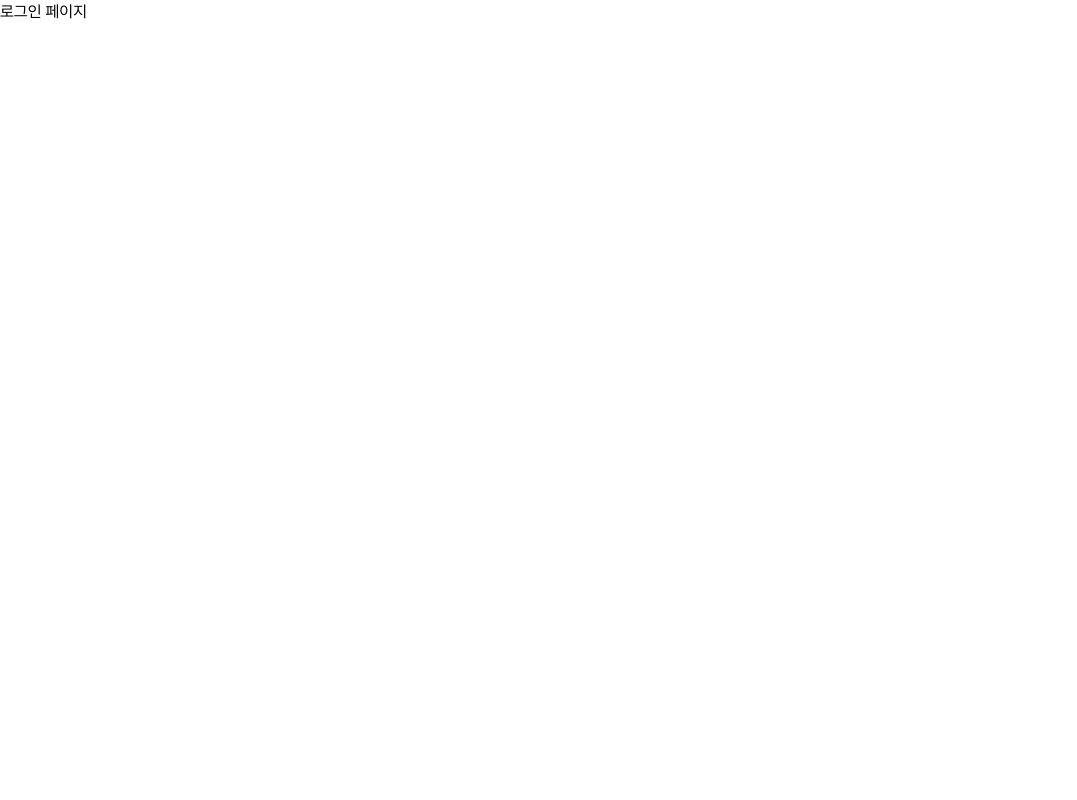
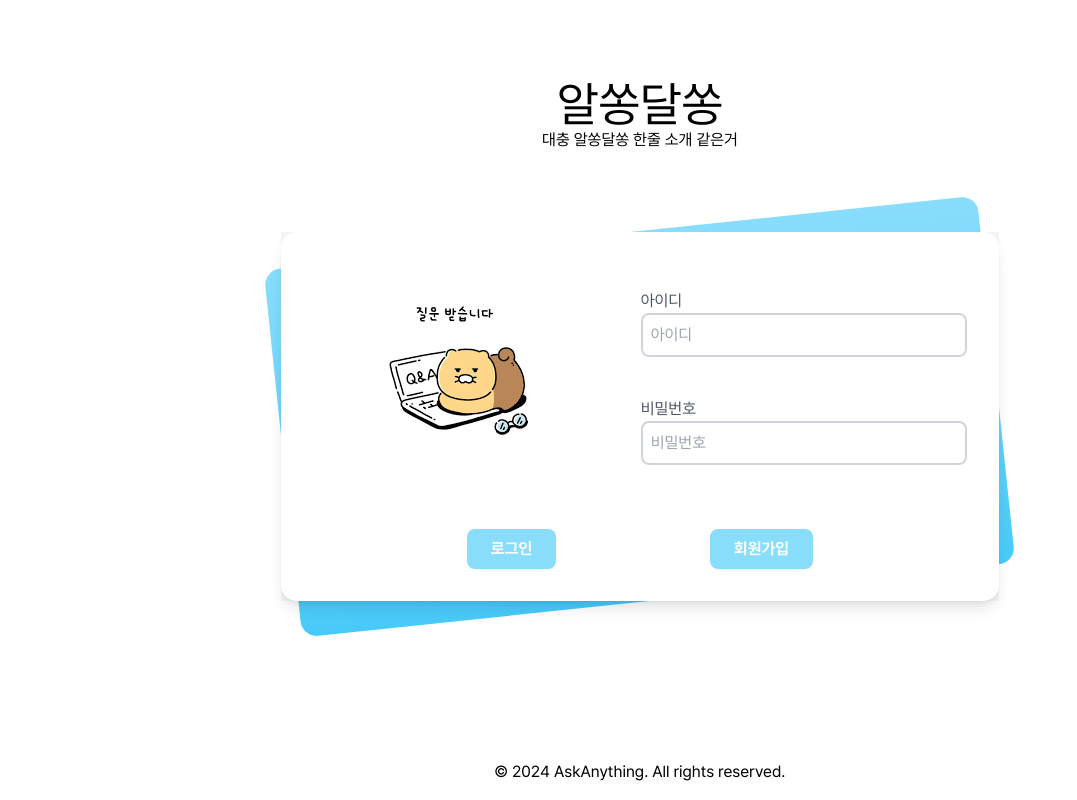
Before and after one commit to DUDADIDO/-, a React (Vite) app in the folder front/: page /login in a window 1280 px wide. Shown: the whole page, without its empty margins (0-1077 px from the left). Built offline with nearby package versions, Linux system fonts and the light colour scheme.

Commit message:
feat: 로그인 페이지 틀

```diff
--- /dev/null
+++ b/front/src/components/loginpage/LoginBox.jsx
@@ -0,0 +1,62 @@
+import { useState } from "react";
+
+export default function LoginBox() {
+  const [id, setId] = useState("");
+  const [password, setPassword] = useState("");
+
+  const handleLogin = () => {
+    console.log("ID:", id, "Password:", password);
+  };
+
+  return (
+    <main className="flex justify-center items-center bg-gray-100">
+      <div className="relative w-full max-w-3xl">
+        <div className="absolute w-full h-full top-0 bg-gradient-to-b from-appBlue2 to-appBlue1 -rotate-6 z-0 rounded-2xl"></div>
+        <div className="relative z-10 shadow-lg rounded-2xl bg-white p-8">
+          <div className="flex gap-[5vw] items-center min-w-[40vw] pl-[3vw]">
+            <img src="/chunsik.png" alt="image" />
+            <div className="flex flex-col gap-10">
+              <div className="flex flex-col">
+                <label htmlFor="id" className="text-gray-600">
+                  아이디
+                </label>
+                <input
+                  id="id"
+                  type="text"
+                  value={id}
+                  onChange={(e) => setId(e.target.value)}
+                  className="border-2 border-gray-300 rounded-lg p-2 focus:outline-none focus:ring-2 focus:ring-appBlue1"
+                  placeholder="아이디"
+                />
+              </div>
+              <div className="flex flex-col">
+                <label htmlFor="password" className="text-gray-600">
+                  비밀번호
+                </label>
+                <input
+                  id="password"
+                  type="password"
+                  value={password}
+                  onChange={(e) => setPassword(e.target.value)}
+                  className="border-2 border-gray-300 rounded-lg p-2 focus:outline-none focus:ring-2 focus:ring-appBlue1"
+                  placeholder="비밀번호"
+                />
+              </div>
+            </div>
+          </div>
+          <div className="flex justify-evenly mt-10">
+            <button
+              onClick={handleLogin}
+              className="bg-appBlue2 text-white font-bold py-2 px-6 rounded-lg hover:bg-appBlue1 transition duration-300"
+            >
+              로그인
+            </button>
+            <button className="bg-appBlue2 text-white font-bold py-2 px-6 rounded-lg hover:bg-appBlue1 transition duration-300">
+              회원가입
+            </button>
+          </div>
+        </div>
+      </div>
+    </main>
+  );
+}
--- a/front/src/components/mainpage/Expert.jsx
+++ b/front/src/components/mainpage/Expert.jsx
@@ -2,7 +2,7 @@
 
 export default function Expert({ data }) {
   return (
-    <div className="flex justify-between min-h-24 w-full">
+    <div className="flex justify-between min-h-24 w-full pb-4">
       <img
         src={data.image}
         alt={data.name}
--- a/front/src/components/mainpage/ExpertList.jsx
+++ b/front/src/components/mainpage/ExpertList.jsx
@@ -34,7 +34,7 @@
 
 export default function ExpertList() {
   return (
-    <div className="w-1/2 h-5/6 rounded-2xl shadow-2xl border-gray-400 bg-appGrey2">
+    <div className="w-1/2 h-5/6 rounded-2xl shadow-2xl border-gray-400 bg-appGrey2 mt-10">
       <p className="p-4 text-3xl font-bold">전문가 목록</p>
       <div className="flex flex-col px-10 h-[80%] justify-around">
         {dummy.map((expert) => (
--- a/front/src/components/mainpage/MainQnA.jsx
+++ b/front/src/components/mainpage/MainQnA.jsx
@@ -33,7 +33,7 @@
 
 export default function MainQnA() {
   return (
-    <div className="w-1/2 h-5/6 rounded-2xl shadow-2xl border-gray-400 bg-appGrey2">
+    <div className="w-1/2 h-5/6 rounded-2xl shadow-2xl border-gray-400 bg-appGrey2 mt-10">
       <p className="p-4 text-3xl font-bold">많이 본 QnA</p>
       <div className="flex flex-col px-10 h-[80%] justify-around">
         {dummy.map((question) => (
--- a/front/src/layout/LoginLayout.jsx
+++ b/front/src/layout/LoginLayout.jsx
@@ -2,8 +2,15 @@
 
 export default function LoginLayout() {
   return (
-    <div>
-      <Outlet />
+    <div className="flex flex-col h-screen w-full">
+      <div className="flex justify-center h-full mx-20 bg-cover">
+        <Outlet />
+      </div>
+      <footer>
+        <div className="flex justify-center items-center p-4">
+          &copy; 2024 AskAnything. All rights reserved.
+        </div>
+      </footer>
     </div>
   );
 }
--- a/front/src/pages/LoginPage.jsx
+++ b/front/src/pages/LoginPage.jsx
@@ -1,5 +1,17 @@
 import { useState, useEffect } from "react";
 
+import LoginBox from "@/components/loginpage/LoginBox.jsx";
+
 export default function LoginPage() {
-  return <div>로그인 페이지</div>;
+  return (
+    <div className="flex flex-col w-full mt-[10vh]">
+      <div className="mb-[10vh]">
+        <h1 className="text-5xl text-center">알쏭달쏭</h1>
+        <p className="text-center">대충 알쏭달쏭 한줄 소개 같은거</p>
+      </div>
+      <div className="flex justify-center items-center">
+        <LoginBox />
+      </div>
+    </div>
+  );
 }
--- a/front/src/pages/MainPage.jsx
+++ b/front/src/pages/MainPage.jsx
@@ -4,7 +4,11 @@
 
 export default function MainPage() {
   return (
-    <div className="flex w-full h-full gap-[10vh] px-[10vh] justify-between items-center">
+    <div className="flex w-full h-full gap-[10vh] px-[10vh] justify-between items-center relative">
+      <div className="absolute top-0 left-1/2 transform -translate-x-1/2 my-4 text-center">
+        <h1 className="text-2xl font-bold">알쏭달쏭</h1>
+        <p>대충 알쏭달쏭 설명하는 글... 이미지로 대체 가능</p>
+      </div>
       <MainQnA />
       <ExpertList />
     </div>
```
